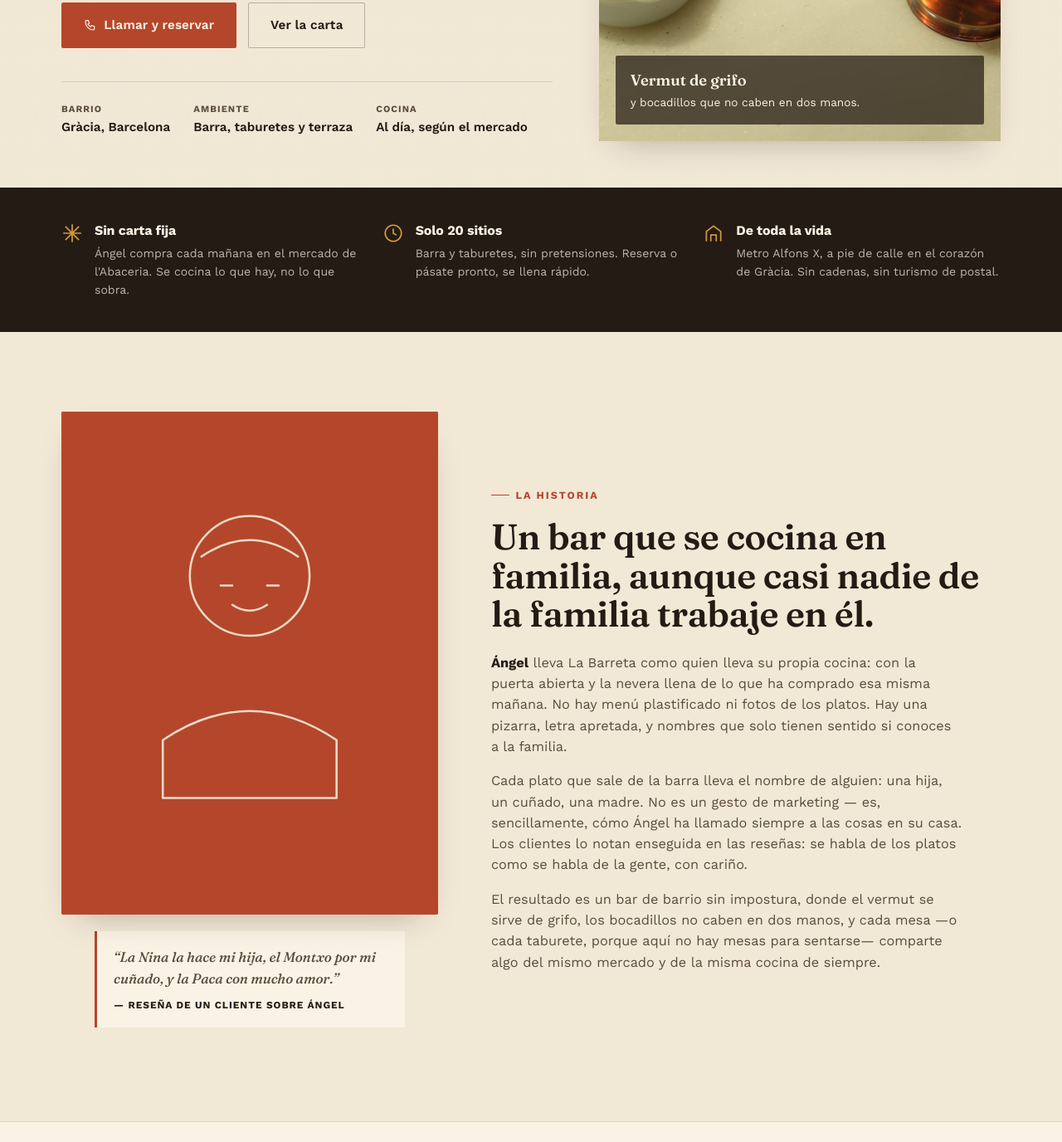
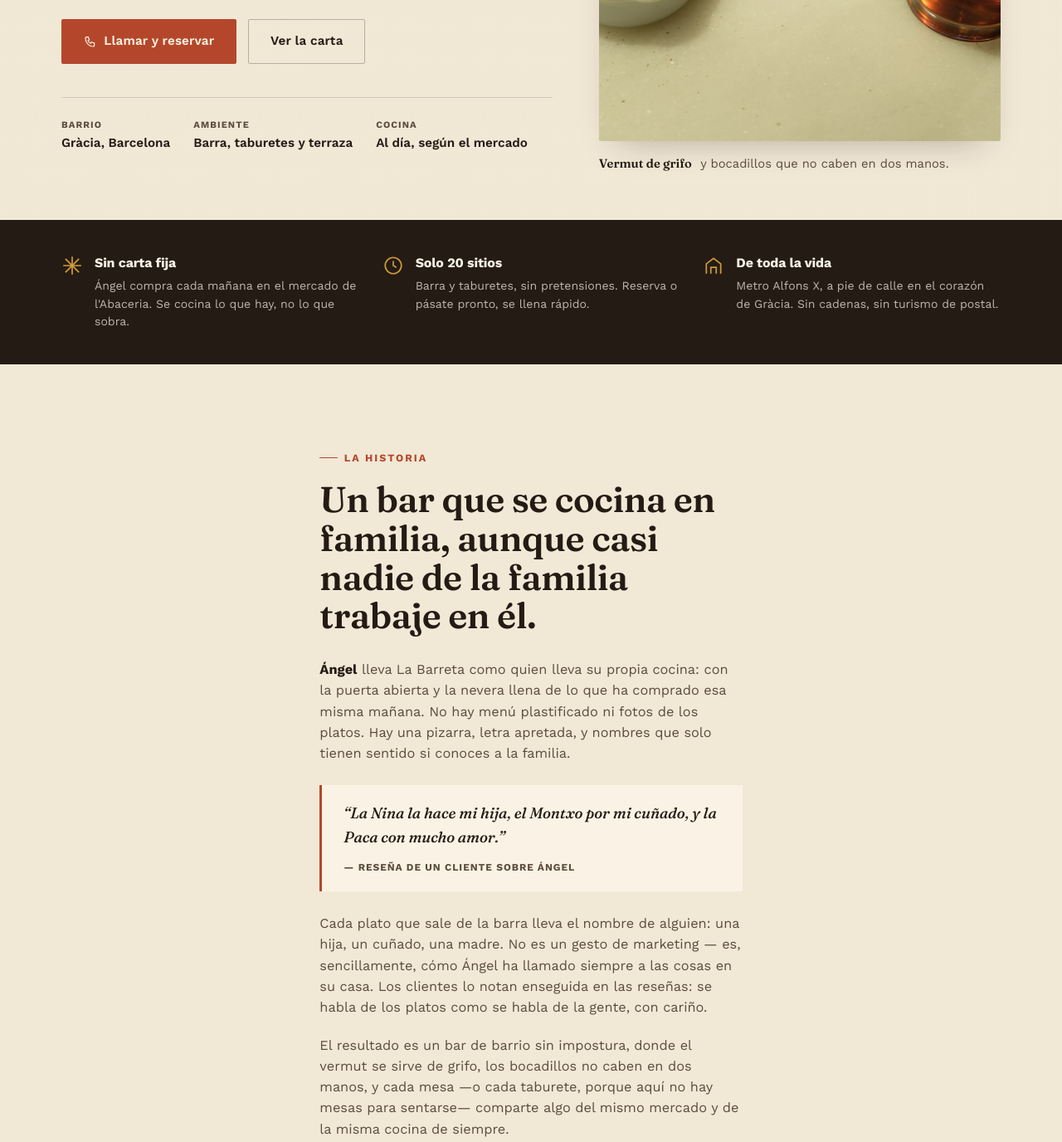
Before and after one commit to ggvs228-cmd/labarreta, a plain HTML site: page index.html in a window 1280 px wide. Shown: the part 576-1952 px from the top of the page at 83% size. Drawn offline with nearby package versions, Linux system fonts and the light colour scheme.

Commit message:
Remove illustrated placeholders and stray borders
Drop the illustrated owner portrait in the story section and the
overlay caption box on the hero photo in favor of plain image + text.
Remove the green border frame around the market photo.

Co-Authored-By: Claude Sonnet 5 <noreply@anthropic.com>

```diff
--- a/index.html
+++ b/index.html
@@ -95,12 +95,14 @@
       </div>
     </div>
 
-    <div class="hero-panel" data-reveal>
-      <img src="img/hero-vermut.jpg" alt="Vermut de grifo con oliva y bocadillo en la barra de La Barreta" loading="eager">
-      <div class="hero-panel-tag">
+    <div class="hero-media" data-reveal>
+      <div class="hero-panel">
+        <img src="img/hero-vermut.jpg" alt="Vermut de grifo con oliva y bocadillo en la barra de La Barreta" loading="eager">
+      </div>
+      <p class="hero-caption">
         <strong data-i18n="hero.tagStrong">Vermut de grifo</strong>
         <span data-i18n="hero.tagText">y bocadillos que no caben en dos manos.</span>
-      </div>
+      </p>
     </div>
   </div>
 </section>
@@ -134,34 +136,19 @@
 
 <!-- ============================= HISTORIA ============================= -->
 <section class="story" id="historia">
-  <div class="wrap">
-    <div>
-      <div class="story-visual" data-reveal>
-        <svg viewBox="0 0 400 520" preserveAspectRatio="xMidYMid slice" xmlns="http://www.w3.org/2000/svg">
-          <rect width="400" height="520" fill="#B4472B"/>
-          <g stroke="#F2E8D6" stroke-width="2.2" fill="none" stroke-linecap="round" stroke-linejoin="round" opacity="0.92">
-            <circle cx="200" cy="170" r="62"/>
-            <path d="M110 340 q90 -60 180 0 l0 60 -180 0Z"/>
-            <path d="M150 150 q50 -34 100 0"/>
-            <line x1="170" y1="180" x2="182" y2="180"/>
-            <line x1="218" y1="180" x2="230" y2="180"/>
-            <path d="M182 200 q18 12 36 0"/>
-          </g>
-        </svg>
-      </div>
+  <div class="wrap story-wrap">
+    <div class="story-head">
+      <span class="eyebrow" data-i18n="story.eyebrow">La historia</span>
+      <h2 data-i18n="story.title">Un bar que se cocina en familia, aunque casi nadie de la familia trabaje en él.</h2>
+    </div>
+    <div class="story-body" data-reveal>
+      <p data-i18n="story.p1"><strong>Ángel</strong> lleva La Barreta como quien lleva su propia cocina: con la puerta abierta y la nevera llena de lo que ha comprado esa misma mañana. No hay menú plastificado ni fotos de los platos. Hay una pizarra, letra apretada, y nombres que solo tienen sentido si conoces a la familia.</p>
       <blockquote class="story-quote">
         <span data-i18n="story.quote">“La Nina la hace mi hija, el Montxo por mi cuñado, y la Paca con mucho amor.”</span>
         <cite data-i18n="story.quoteCite">— Reseña de un cliente sobre Ángel</cite>
       </blockquote>
-    </div>
-    <div>
-      <span class="eyebrow" data-i18n="story.eyebrow">La historia</span>
-      <h2 data-i18n="story.title">Un bar que se cocina en familia, aunque casi nadie de la familia trabaje en él.</h2>
-      <div class="story-body">
-        <p data-i18n="story.p1"><strong>Ángel</strong> lleva La Barreta como quien lleva su propia cocina: con la puerta abierta y la nevera llena de lo que ha comprado esa misma mañana. No hay menú plastificado ni fotos de los platos. Hay una pizarra, letra apretada, y nombres que solo tienen sentido si conoces a la familia.</p>
-        <p data-i18n="story.p2">Cada plato que sale de la barra lleva el nombre de alguien: una hija, un cuñado, una madre. No es un gesto de marketing — es, sencillamente, cómo Ángel ha llamado siempre a las cosas en su casa. Los clientes lo notan enseguida en las reseñas: se habla de los platos como se habla de la gente, con cariño.</p>
-        <p data-i18n="story.p3">El resultado es un bar de barrio sin impostura, donde el vermut se sirve de grifo, los bocadillos no caben en dos manos, y cada mesa —o cada taburete, porque aquí no hay mesas para sentarse— comparte algo del mismo mercado y de la misma cocina de siempre.</p>
-      </div>
+      <p data-i18n="story.p2">Cada plato que sale de la barra lleva el nombre de alguien: una hija, un cuñado, una madre. No es un gesto de marketing — es, sencillamente, cómo Ángel ha llamado siempre a las cosas en su casa. Los clientes lo notan enseguida en las reseñas: se habla de los platos como se habla de la gente, con cariño.</p>
+      <p data-i18n="story.p3">El resultado es un bar de barrio sin impostura, donde el vermut se sirve de grifo, los bocadillos no caben en dos manos, y cada mesa —o cada taburete, porque aquí no hay mesas para sentarse— comparte algo del mismo mercado y de la misma cocina de siempre.</p>
     </div>
   </div>
 </section>
--- a/styles.css
+++ b/styles.css
@@ -298,22 +298,22 @@ button{font-family:inherit;}
 .hero-panel{
   position:relative;
   aspect-ratio:4/5;
-  background:var(--olive);
   border-radius:var(--radius);
   overflow:hidden;
   box-shadow:var(--shadow);
 }
 .hero-panel img{position:absolute;inset:0;width:100%;height:100%;object-fit:cover;}
-.hero-panel-tag{
-  position:absolute;left:20px;bottom:20px;right:20px;
-  background:rgba(36,27,20,0.72);
-  color:var(--paper);
-  padding:16px 18px;
-  border-radius:var(--radius);
-  font-size:.85rem;
-  backdrop-filter:blur(4px);
+.hero-caption{
+  margin-top:16px;
+  font-size:.92rem;
+  color:var(--ink-soft);
 }
-.hero-panel-tag strong{display:block;font-family:var(--font-display);font-size:1.15rem;font-weight:600;margin-bottom:2px;}
+.hero-caption strong{
+  font-family:var(--font-display);
+  font-weight:600;
+  color:var(--ink);
+  margin-right:.4em;
+}
 
 /* ==========================================================================
    Intro strip (three quick facts)
@@ -338,43 +338,31 @@ button{font-family:inherit;}
    Story section
    ========================================================================== */
 .story{padding:96px 0;}
-.story .wrap{display:grid;gap:52px;}
-@media(min-width:960px){
-  .story .wrap{grid-template-columns:.85fr 1.15fr;align-items:center;gap:64px;}
-}
-.story-visual{
-  position:relative;
-  aspect-ratio:3/4;
-  background:var(--rust);
-  border-radius:var(--radius);
-  overflow:hidden;
-  box-shadow:var(--shadow);
-}
-.story-visual svg{width:100%;height:100%;}
+.story-wrap{max-width:56ch;}
+.story-head h2{font-size:clamp(2rem,4vw,2.7rem);margin-top:18px;line-height:1.08;}
+.story-body{margin-top:28px;display:flex;flex-direction:column;gap:20px;font-size:1.02rem;color:var(--ink-soft);}
+.story-body strong{color:var(--ink);}
 .story-quote{
-  margin-top:20px;
-  padding:18px 20px;
+  margin:6px 0;
+  padding:20px 26px;
   border-left:3px solid var(--rust);
   background:var(--paper);
   font-family:var(--font-display);
   font-style:italic;
-  font-size:1.05rem;
-  color:var(--ink-soft);
+  font-size:1.15rem;
+  color:var(--ink);
 }
 .story-quote cite{
   display:block;
-  margin-top:10px;
+  margin-top:12px;
   font-family:var(--font-body);
   font-style:normal;
   font-weight:700;
   font-size:.75rem;
   letter-spacing:.08em;
   text-transform:uppercase;
-  color:var(--ink);
+  color:var(--ink-soft);
 }
-.story h2{font-size:clamp(2rem,4vw,2.7rem);margin-top:18px;line-height:1.08;}
-.story-body{margin-top:22px;display:flex;flex-direction:column;gap:16px;font-size:1.02rem;color:var(--ink-soft);max-width:56ch;}
-.story-body strong{color:var(--ink);}
 
 /* ==========================================================================
    Menu / family dishes
@@ -472,7 +460,6 @@ button{font-family:inherit;}
 .market-visual{
   aspect-ratio:1/1;
   position:relative;
-  border:1px solid rgba(250,243,229,0.25);
   overflow:hidden;
 }
 .market-visual img{width:100%;height:100%;object-fit:cover;display:block;}
```
